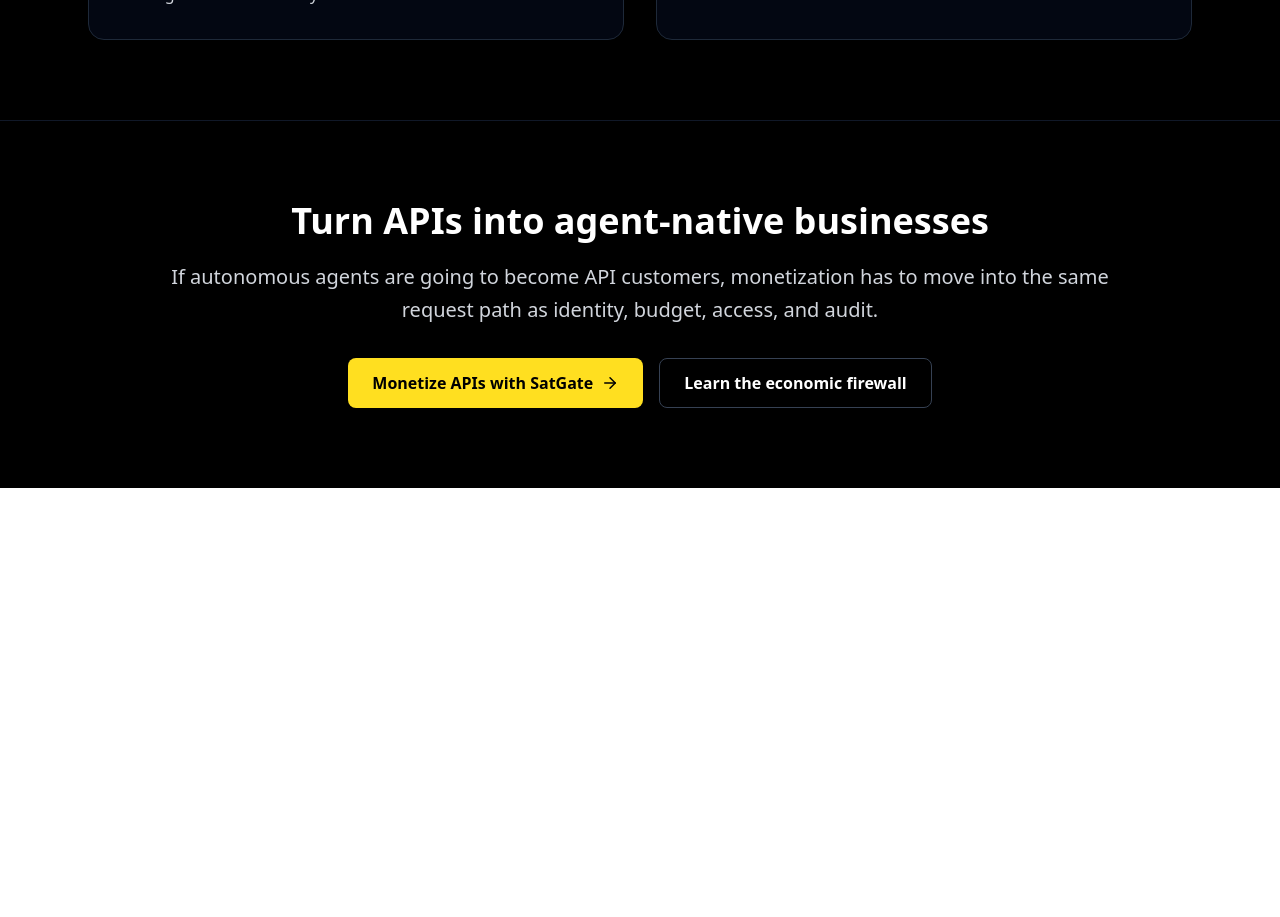
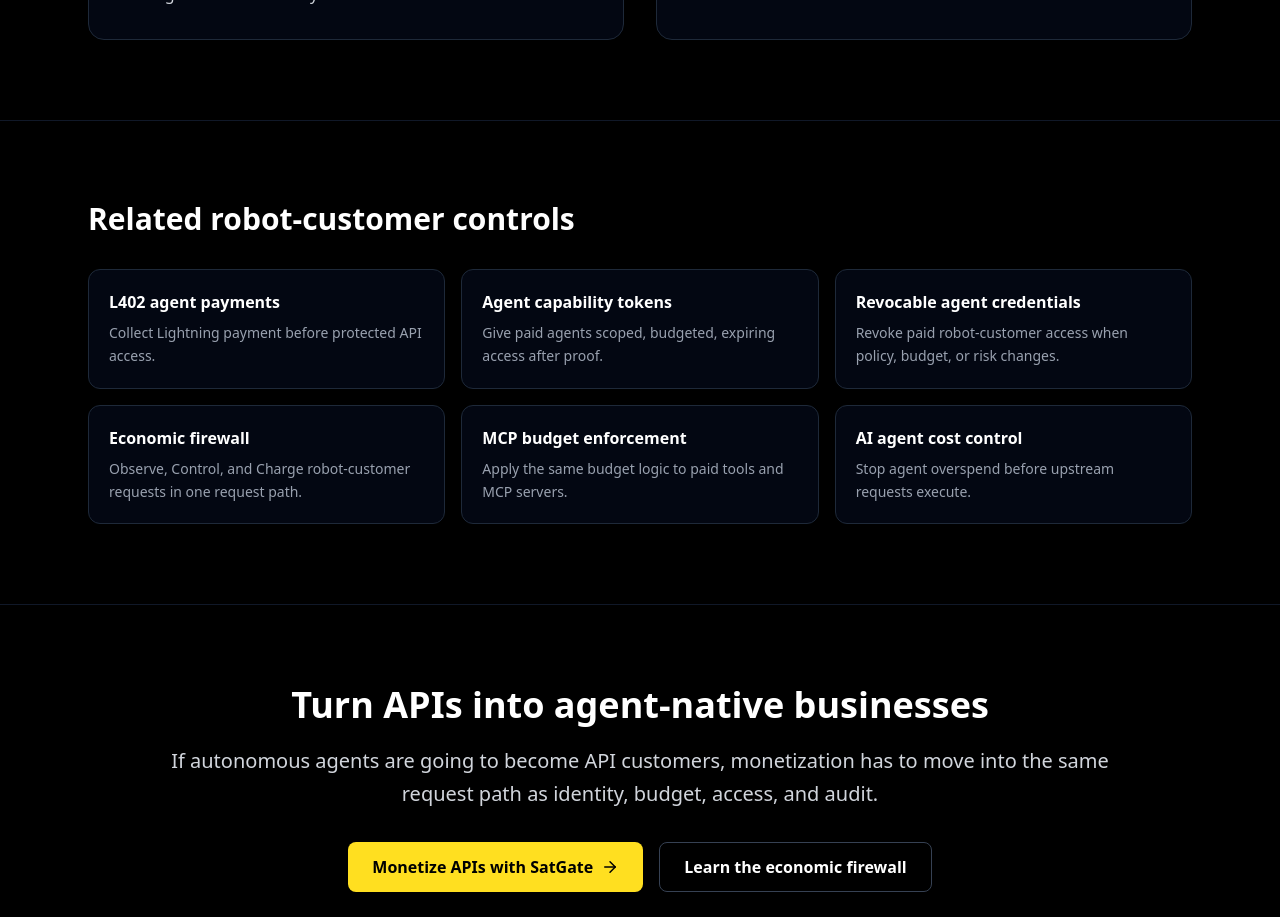
Before and after one commit to SatGate-io/satgate, a Next.js app in the folder satgate-landing/: page /robot-customer-payments in a window 1280 px wide. Shown: the part 2600-3517 px from the top of the page. Before the commit the page ends 3088 px from the top, so only its background shows below. Built offline with nearby package versions, Linux system fonts and the light colour scheme.

Commit message:
Strengthen SatGate SEO internal links

```diff
--- a/satgate-landing/app/agent-api-governance/page.tsx
+++ b/satgate-landing/app/agent-api-governance/page.tsx
@@ -280,8 +280,10 @@ audit: required`}</code></pre>
       <section className="border-t border-gray-900 bg-black">
         <div className="max-w-6xl mx-auto px-6 py-20">
           <h2 className="text-3xl font-bold text-white mb-8">Related governance guides</h2>
-          <div className="grid md:grid-cols-2 lg:grid-cols-4 gap-4">
+          <div className="grid md:grid-cols-2 lg:grid-cols-3 gap-4">
             {[
+              ['/revocable-agent-credentials', 'Revocable agent credentials', 'Scoped credentials, expiry, and kill switches for autonomous access.'],
+              ['/agent-capability-tokens', 'Agent capability tokens', 'Encode scope, budget, route, delegation, and revocation into agent authority.'],
               ['/blog/macaroon-tokens-vs-api-keys', 'Macaroons vs API keys', 'Why attenuated capability tokens fit autonomous agent delegation.'],
               ['/blog/zero-trust-for-ai-agents', 'Zero trust for AI agents', 'How agent credentials break human-centric identity assumptions.'],
               ['/economic-firewall', 'Economic firewall', 'The request-path control layer for agent access and spend.'],
--- a/satgate-landing/app/ai-agent-cost-control/page.tsx
+++ b/satgate-landing/app/ai-agent-cost-control/page.tsx
@@ -227,10 +227,12 @@ export default function AiAgentCostControlPage() {
           <h2 className="text-3xl font-bold text-white mb-8">High-intent use cases</h2>
           <div className="grid md:grid-cols-2 gap-5">
             {[
+              ['Runaway agent spend benchmark', 'Use original benchmark scenarios to show how loops, retries, fanout, and detection delay create avoidable cost.', '/ai-agent-runaway-spend-benchmark'],
               ['OpenAI API budget limits', 'Set per-agent and per-workflow spend caps before OpenAI requests leave your environment.', '/openai-budget-policy-generator'],
-              ['MCP tool spend control', 'Attach cost to tool calls and stop runaway Cursor, Claude Desktop, Claude Code, or OpenClaw workflows.', '/blog/mcp-budget-enforcement-guide'],
+              ['MCP tool spend control', 'Attach cost to tool calls and stop runaway Cursor, Claude Desktop, Claude Code, or OpenClaw workflows.', '/mcp-budget-enforcement'],
+              ['Revocable agent credentials', 'Replace broad static keys with scoped, expiring credentials and kill switches for autonomous workers.', '/revocable-agent-credentials'],
               ['LLM cost management', 'Move from post-hoc cost dashboards to real-time budget enforcement.', '/blog/llm-cost-management'],
-              ['Robot customer payments', 'Let external agents pay for protected APIs through a governed request path.', '/blog/l402-protocol-explained'],
+              ['Robot customer payments', 'Let external agents pay for protected APIs through a governed request path.', '/robot-customer-payments'],
             ].map(([title, body, href]) => (
               <Link key={title} href={href} className="rounded-xl border border-gray-800 bg-black p-6 hover:border-cyan-800/70 transition block">
                 <h3 className="text-xl font-bold text-white mb-2">{title}</h3>
--- a/satgate-landing/app/economic-firewall/page.tsx
+++ b/satgate-landing/app/economic-firewall/page.tsx
@@ -279,11 +279,13 @@ export default function EconomicFirewallPage() {
       <section className="border-t border-gray-900 bg-black">
         <div className="max-w-6xl mx-auto px-6 py-20">
           <h2 className="text-3xl font-bold text-white mb-8">Related economic control-plane topics</h2>
-          <div className="grid md:grid-cols-2 lg:grid-cols-4 gap-4">
+          <div className="grid md:grid-cols-2 lg:grid-cols-3 gap-4">
             {[
               ['/ai-agent-cost-control', 'AI agent cost control', 'Commercial controls for runaway agent spend and budget enforcement.'],
+              ['/ai-agent-runaway-spend-benchmark', 'Runaway spend benchmark', 'Original benchmark data for loops, retry storms, fanout, and avoidable agent spend.'],
               ['/mcp-governance', 'MCP governance', 'Budget, audit, and policy controls for tool-calling agents.'],
               ['/agent-api-governance', 'Agent API governance', 'Identity, delegation, revocation, and audit for autonomous API calls.'],
+              ['/revocable-agent-credentials', 'Revocable agent credentials', 'Scoped, expiring credentials and kill switches for autonomous API access.'],
               ['/l402-agent-payments', 'L402 agent payments', 'Charge robot customers before unlocking protected API access.'],
             ].map(([href, title, body]) => (
               <Link key={href} href={href} className="rounded-xl border border-gray-800 bg-gray-950 p-5 transition hover:border-cyan-500/50 hover:bg-cyan-950/20">
--- a/satgate-landing/app/l402-agent-payments/page.tsx
+++ b/satgate-landing/app/l402-agent-payments/page.tsx
@@ -276,9 +276,11 @@ HTTP/1.1 200 OK
       <section className="border-t border-gray-900 bg-black">
         <div className="max-w-6xl mx-auto px-6 py-20">
           <h2 className="text-3xl font-bold text-white mb-8">Related robot-payment guides</h2>
-          <div className="grid md:grid-cols-2 lg:grid-cols-4 gap-4">
+          <div className="grid md:grid-cols-2 lg:grid-cols-3 gap-4">
             {[
               ['/robot-customer-payments', 'Robot customer payments', 'How autonomous agents become paying API customers in the request path.'],
+              ['/agent-capability-tokens', 'Agent capability tokens', 'Scope paid access with route, budget, expiry, delegation, and revocation caveats.'],
+              ['/revocable-agent-credentials', 'Revocable agent credentials', 'Revoke or narrow paid agent access before the next request.'],
               ['/blog/l402-protocol-explained', 'L402 protocol explained', 'How HTTP 402, Lightning, and macaroons enable API payments.'],
               ['/blog/api-monetization-ai', 'API monetization for AI', 'How to price, meter, and collect from machine consumers.'],
               ['/economic-firewall', 'Economic firewall', 'Observe, Control, and Charge in one request-path control plane.'],
--- a/satgate-landing/app/mcp-governance/page.tsx
+++ b/satgate-landing/app/mcp-governance/page.tsx
@@ -294,6 +294,27 @@ audit:
         </div>
       </section>
 
+      <section className="border-t border-gray-900 bg-black">
+        <div className="max-w-6xl mx-auto px-6 py-20">
+          <h2 className="text-3xl font-bold text-white mb-8">Related MCP governance topics</h2>
+          <div className="grid md:grid-cols-2 lg:grid-cols-3 gap-4">
+            {[
+              ['/mcp-budget-enforcement', 'MCP budget enforcement', 'Hard caps, per-tool prices, and request-path budget decisions for MCP servers.'],
+              ['/mcp-tool-cost-policy-generator', 'MCP tool cost policy generator', 'Generate practical policy for Cursor, Claude Desktop, Claude Code, OpenClaw, and custom clients.'],
+              ['/revocable-agent-credentials', 'Revocable agent credentials', 'Kill switches and scoped credentials for tool-calling agents.'],
+              ['/agent-capability-tokens', 'Agent capability tokens', 'Constrain MCP authority with scope, budget, expiry, delegation, and revocation.'],
+              ['/satgate-for-cursor', 'SatGate for Cursor', 'Govern Cursor MCP/tool workflows with budgets and audit.'],
+              ['/satgate-for-openclaw', 'SatGate for OpenClaw', 'Apply economic policy to proactive agents, sub-agents, and tools.'],
+            ].map(([href, title, body]) => (
+              <Link key={href} href={href} className="rounded-xl border border-gray-800 bg-gray-950 p-5 transition hover:border-purple-500/50 hover:bg-purple-950/10">
+                <h3 className="font-bold text-white mb-2">{title}</h3>
+                <p className="text-sm text-gray-400 leading-relaxed">{body}</p>
+              </Link>
+            ))}
+          </div>
+        </div>
+      </section>
+
       <section className="max-w-6xl mx-auto px-6 py-20">
         <div className="rounded-3xl border border-cyan-900/60 bg-gradient-to-br from-cyan-950/30 to-purple-950/30 p-8 md:p-12">
           <h2 className="text-3xl font-bold text-white mb-4">Make MCP tools safe enough for autonomous agents</h2>
--- a/satgate-landing/app/robot-customer-payments/page.tsx
+++ b/satgate-landing/app/robot-customer-payments/page.tsx
@@ -226,6 +226,27 @@ export default function RobotCustomerPaymentsPage() {
         </div>
       </section>
 
+      <section className="border-t border-gray-900 bg-black">
+        <div className="max-w-6xl mx-auto px-6 py-20">
+          <h2 className="text-3xl font-bold text-white mb-8">Related robot-customer controls</h2>
+          <div className="grid md:grid-cols-2 lg:grid-cols-3 gap-4">
+            {[
+              ['/l402-agent-payments', 'L402 agent payments', 'Collect Lightning payment before protected API access.'],
+              ['/agent-capability-tokens', 'Agent capability tokens', 'Give paid agents scoped, budgeted, expiring access after proof.'],
+              ['/revocable-agent-credentials', 'Revocable agent credentials', 'Revoke paid robot-customer access when policy, budget, or risk changes.'],
+              ['/economic-firewall', 'Economic firewall', 'Observe, Control, and Charge robot-customer requests in one request path.'],
+              ['/mcp-budget-enforcement', 'MCP budget enforcement', 'Apply the same budget logic to paid tools and MCP servers.'],
+              ['/ai-agent-cost-control', 'AI agent cost control', 'Stop agent overspend before upstream requests execute.'],
+            ].map(([href, title, body]) => (
+              <Link key={href} href={href} className="rounded-xl border border-gray-800 bg-gray-950 p-5 transition hover:border-yellow-500/50 hover:bg-yellow-950/10">
+                <h3 className="font-bold text-white mb-2">{title}</h3>
+                <p className="text-sm text-gray-400 leading-relaxed">{body}</p>
+              </Link>
+            ))}
+          </div>
+        </div>
+      </section>
+
       <section className="border-t border-gray-900">
         <div className="max-w-5xl mx-auto px-6 py-20 text-center">
           <h2 className="text-4xl font-bold text-white mb-5">Turn APIs into agent-native businesses</h2>
```
